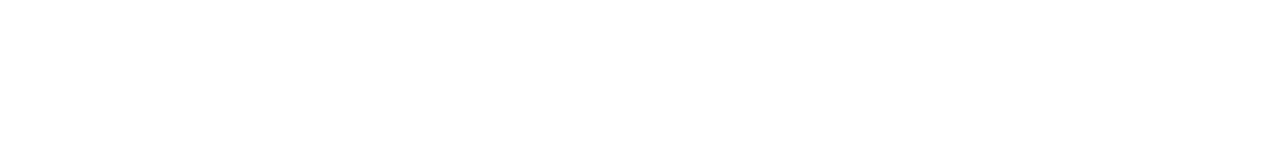
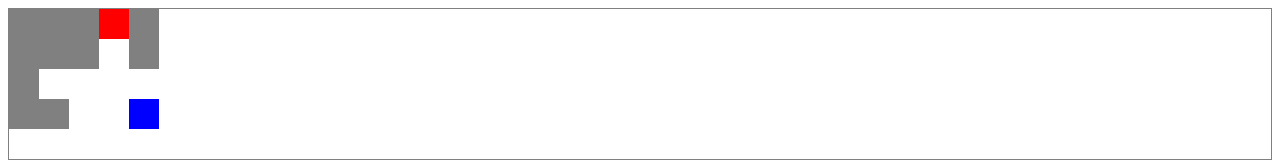
Before and after one commit to Bogomazz/test2, a website: page index.html in a window 1280 px wide. Drawn offline with Linux system fonts and the light colour scheme.

Commit message:
add modules

```diff
--- a/constants.js
+++ b/constants.js
@@ -1,4 +1,13 @@
-const ENTRANCE = 1;
-const PATH = 2;
-const WALL = 3;
-const EXIT = 4;
+export const ENTRANCE = 'ENTRANCE';
+export const PATH = 'PATH';
+export const WALL = 'WALL';
+export const EXIT = 'EXIT';
+
+export const classMap = {
+  [ENTRANCE]: 'entrance',
+  [PATH]: 'path',
+  [WALL]: 'wall',
+  [EXIT]: 'exit',
+}
+
+export const ROW_ELEMENT_CLASS = 'row';
--- a/controller.js
+++ b/controller.js
@@ -0,0 +1,4 @@
+import { generateLabyrinth } from "./generator.js";
+import { drawMaze } from "./presenter.js";
+
+drawMaze(generateLabyrinth(5, 5))
--- a/generator.js
+++ b/generator.js
@@ -1,3 +1,5 @@
+import {PATH, WALL, ENTRANCE, EXIT} from './constants.js';
+
 function getRandomCell(rowsNumber, columnsNumber) {
   let row = Math.floor(Math.random() * rowsNumber);
   row === rowsNumber ? row - 1 : row;
@@ -12,7 +14,7 @@ function getPathOrWall() {
   return Math.random() > 0.5 ? PATH : WALL;
 }
 
-function generateLabyrinth(rowsNumber, columnsNumber) {
+export function generateLabyrinth(rowsNumber, columnsNumber) {
   const labyrinth = [];
   for (let raw = 0; raw < rowsNumber; raw++) {
     labyrinth[raw] = [];
@@ -38,7 +40,7 @@ function generateLabyrinth(rowsNumber, columnsNumber) {
     for (let column = 0; column < columnsNumber; column++) {
       if (
         labyrinth[raw][column] === 0
-        ) {
+      ) {
         labyrinth[raw][column] = getPathOrWall();
       }
     }
@@ -46,6 +48,3 @@ function generateLabyrinth(rowsNumber, columnsNumber) {
 
   return labyrinth
 }
-
-const lab = generateLabyrinth(2, 3);
-console.log(lab);
--- a/index.html
+++ b/index.html
@@ -1,11 +1,40 @@
 <!DOCTYPE html>
 <html>
   <head>
-
+    <style>
+      .wall {
+        height: 30px;
+        width: 30px;
+        background-color: grey;
+      }
+      .entrance {
+        height: 30px;
+        width: 30px;
+        background-color: blue;
+      }
+      .exit {
+        height: 30px;
+        width: 30px;
+        background-color: red;
+      }
+      .path {
+        height: 30px;
+        width: 30px;
+      }
+      .row {
+        display: flex;
+      }
+    </style>
   </head>
   <body>
+    <div id="maze-container" style="border: thin solid grey;"></div>
+    </div>
+    <script src="controller.js" type="module"></script>
 
-    <script src="constants.js"></script>
+
+    <!-- <script src="constants.js"></script>
     <script src="generator.js"></script>
+    <script src="controller.js"></script>
+    <script src="presenter.js"></script> -->
   </body>
 </html>
--- a/presenter.js
+++ b/presenter.js
@@ -0,0 +1,14 @@
+import { classMap, ROW_ELEMENT_CLASS } from "./constants.js";
+
+export function drawMaze(maze) {
+  maze.forEach(row => {
+    const rowElement = document.createElement('div');
+    rowElement.className = ROW_ELEMENT_CLASS;
+    document.querySelector('#maze-container').append(rowElement);
+    row.forEach(cellType => {
+      const div = document.createElement('div');
+      div.className = classMap[cellType];
+      rowElement.append(div);
+    })
+  })
+}
```
Also changed, not shown: package.json (added, +22 -0 lines), 1 other file.
